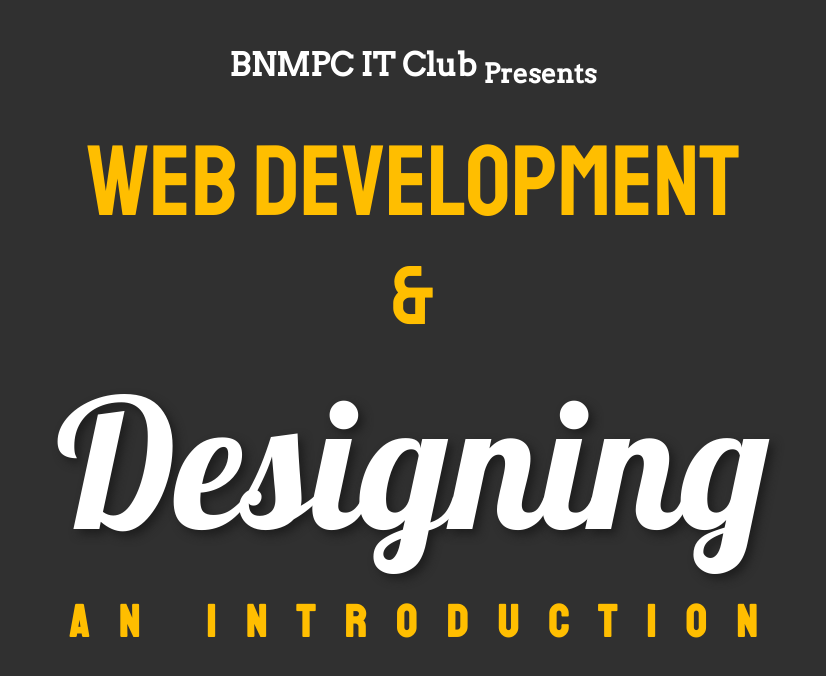
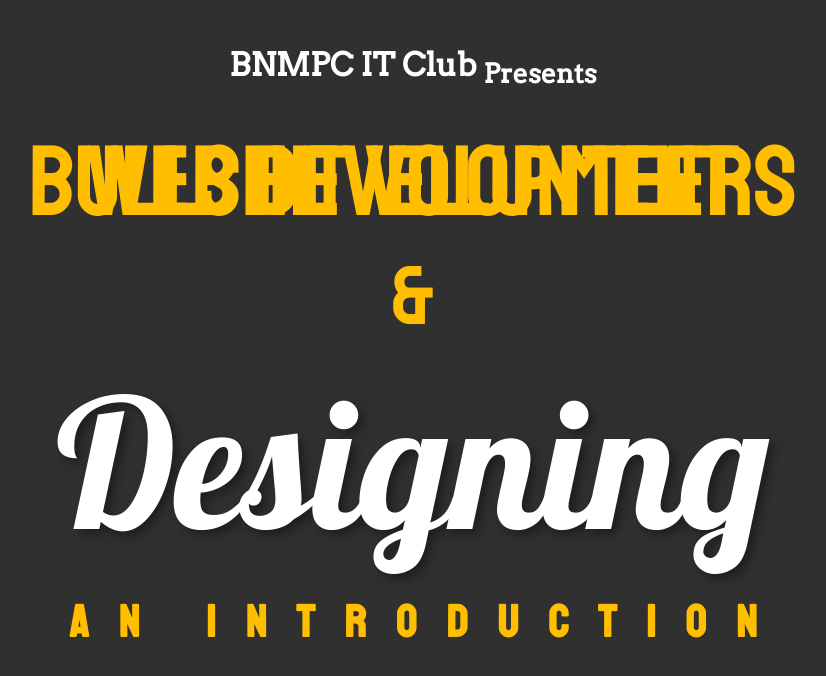
Before and after one commit to asif10388/Projects, a plain HTML site: page BNMPCITC(Club Class Tutorial Website)/index.html in a window 1280 px wide. Shown: the whole page, without its empty margins (227-1053 px from the left). Drawn offline with Linux system fonts and the light colour scheme.

Commit message:
itc.html
accept it

```diff
--- a/BNMPCITC(Club Class Tutorial Website)/index.html
+++ b/BNMPCITC(Club Class Tutorial Website)/index.html
@@ -10,5 +10,6 @@
     </header>
 
     <p> Web Development <br> <sub> & </sub> <br> <span> Designing </span> <br> <strong> An Introduction </strong> </p>
+    <p> Bullshit volunteers  </p>
 </body>
 </html>
```
